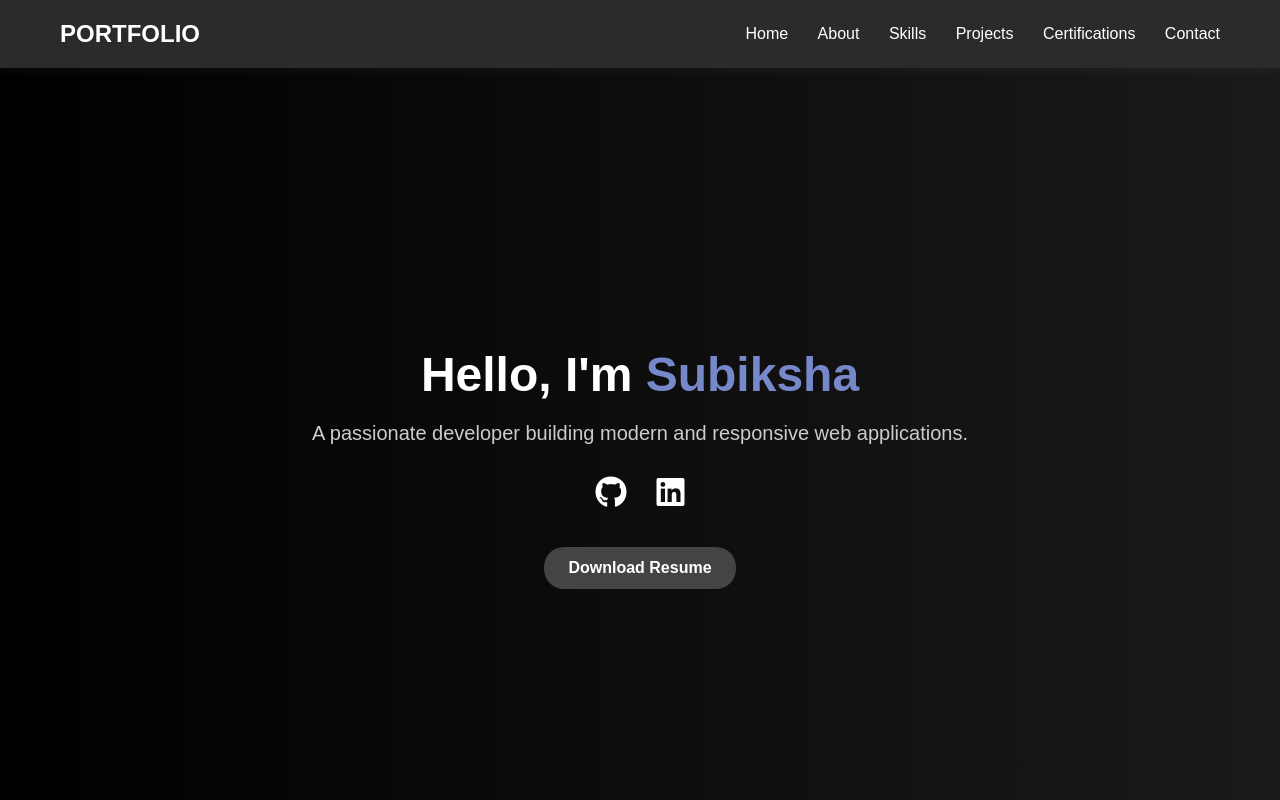
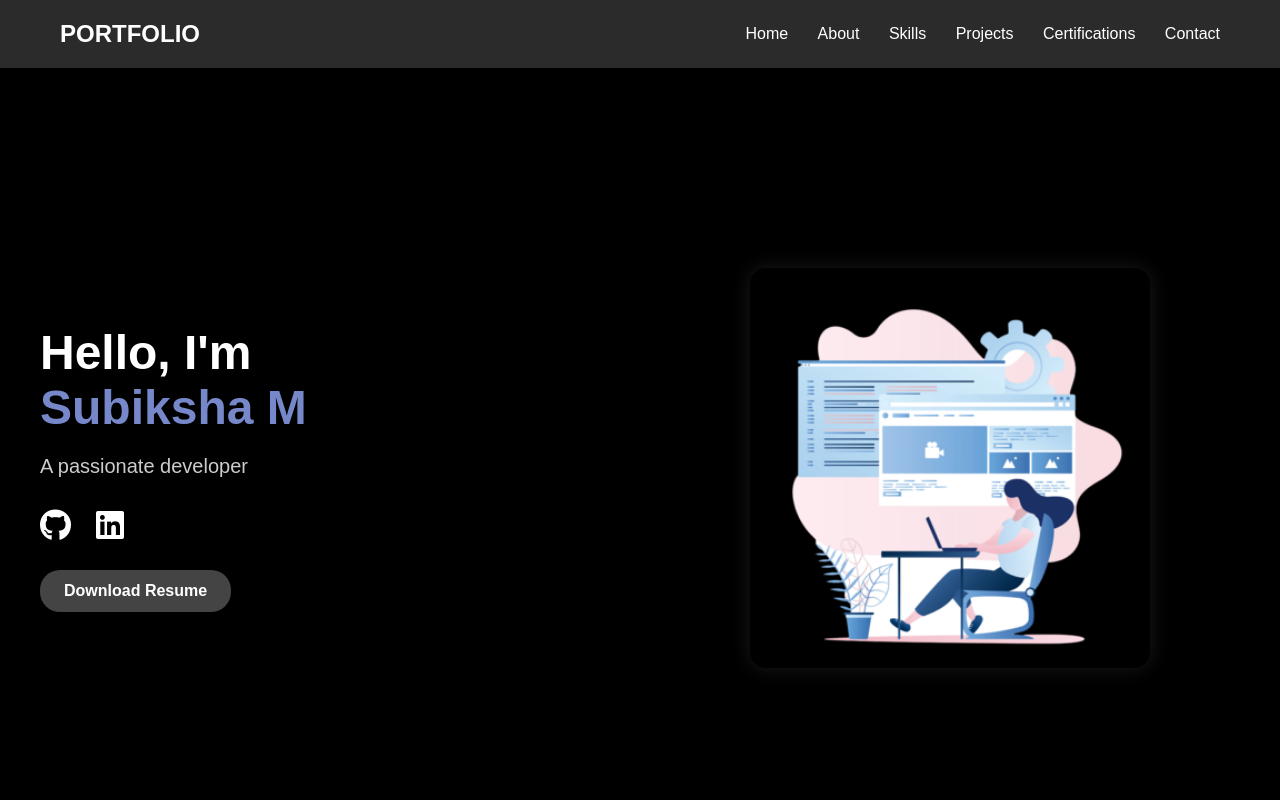
Before and after one commit to SubikshaMoorthi/PORTFOLIO, a plain HTML site: page MyPortfolio/index.html in a window 1280 px wide. Shown: the top 800 px of the page. Drawn offline with Linux system fonts and the light colour scheme.

Commit message:
Updated home

```diff
--- a/MyPortfolio/index.html
+++ b/MyPortfolio/index.html
@@ -28,9 +28,11 @@
 
   <!-- Hero Section -->
   <section id="home" class="hero-section">
+    <div class="hero-container">
+      <!-- Left: Text -->
       <div class="hero-content">
-      <h1>Hello, I'm <span class="highlight">Subiksha</span></h1>
-      <p>A passionate developer building modern and responsive web applications.</p>
+        <h1>Hello, I'm <br><span class="highlight">Subiksha M</span></h1>
+        <p>A passionate developer</p>
 
         <div class="social-icons">
           <a href="https://github.com/SubikshaMoorthi" target="_blank" aria-label="GitHub">
@@ -41,7 +43,13 @@
           </a>
         </div>
 
-      <a href="Subiksha%20Resume.pdf" class="btn resume-btn" download>Download Resume</a>
+        <a href="Files/Subiksha%20Resume.pdf" class="btn resume-btn" download>Download Resume</a>
+      </div>
+
+      <!-- Right: Image -->
+      <div class="hero-image">
+        <img src="Files/Laptop.png" alt="Laptop" />
+      </div>
     </div>
   </section>
 
--- a/MyPortfolio/style.css
+++ b/MyPortfolio/style.css
@@ -24,7 +24,6 @@ body {
   justify-content: space-between;
   align-items: center;
   padding: 20px 60px;
-  box-shadow: 0 2px 10px rgba(255, 255, 255, 0.05);
   z-index: 1000;
 }
 
@@ -48,17 +47,25 @@ body {
 
 /* Hero Section */
 .hero-section {
-  height: 100vh;
-  padding: 60px 20px;
+  min-height: 100vh;
   display: flex;
   align-items: center;
   justify-content: center;
-  text-align: center;
-  background: linear-gradient(to right, #000, #1a1a1a);
+  background: linear-gradient(to right, #000, #000);
+  padding: 60px 20px;
+}
+
+.hero-container {
+  display: flex;
+  align-items: center;
+  justify-content: space-between;
+  max-width: 1200px;
+  width: 100%;
+  gap: 40px;
 }
 
 .hero-content {
-  max-width: 700px;
+  flex: 1;
 }
 
 .hero-content h1 {
@@ -76,12 +83,10 @@ body {
   color: #7788ca;
 }
 
-/* Social Icons */
 .social-icons {
-  margin: 25px 0;
+  margin-bottom: 25px;
   display: flex;
-  justify-content: center;
-  gap: 30px;
+  gap: 25px;
 }
 
 .social-icons a {
@@ -94,9 +99,7 @@ body {
   color: #7788ca;
 }
 
-/* Resume Button */
 .resume-btn {
-  margin-top: 10px;
   background-color: #444;
   color: #fff;
   font-weight: 600;
@@ -110,6 +113,20 @@ body {
 .resume-btn:hover {
   background-color: #7788ca;
   color: #fff;
+}
+
+/* Hero Image */
+.hero-image {
+  flex: 1;
+  display: flex;
+  justify-content: center;
+}
+
+.hero-image img {
+  width: 100%;
+  max-width: 400px;
+  border-radius: 16px;
+  box-shadow: 0 0 20px rgba(255, 255, 255, 0.1);
 }
 
 /* Generic Section Styling */
@@ -145,6 +162,20 @@ body {
     margin-left: 0;
   }
 
+  .hero-container {
+    flex-direction: column;
+    text-align: center;
+  }
+
+  .hero-content {
+    text-align: center;
+  }
+
+  .hero-image img {
+    width: 80%;
+    max-width: 300px;
+  }
+
   .hero-content h1 {
     font-size: 36px;
   }
```
Also changed, not shown: MyPortfolio/Files/Laptop.png (added), 2 other files. Lines whose indentation alone changed are shown as unchanged.
